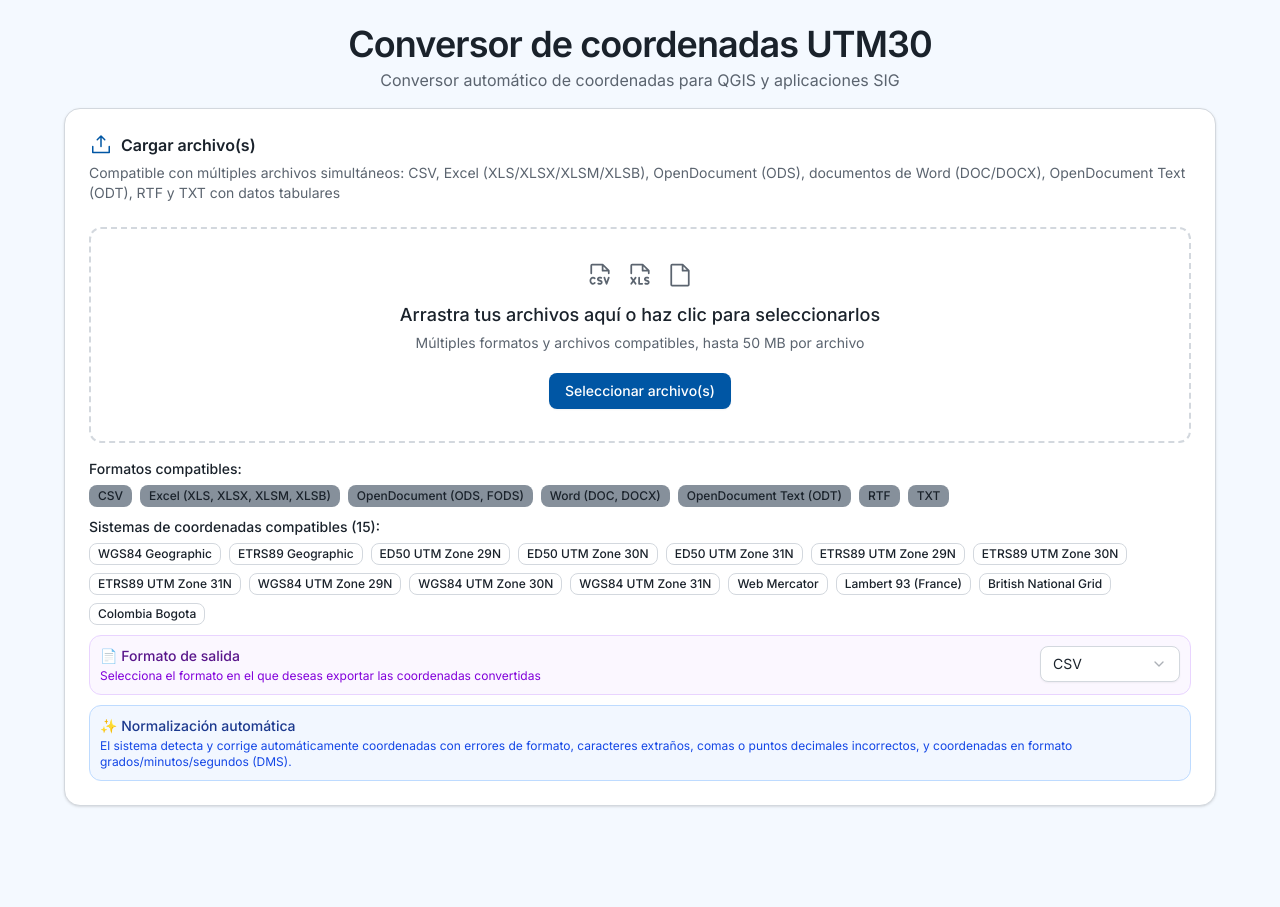
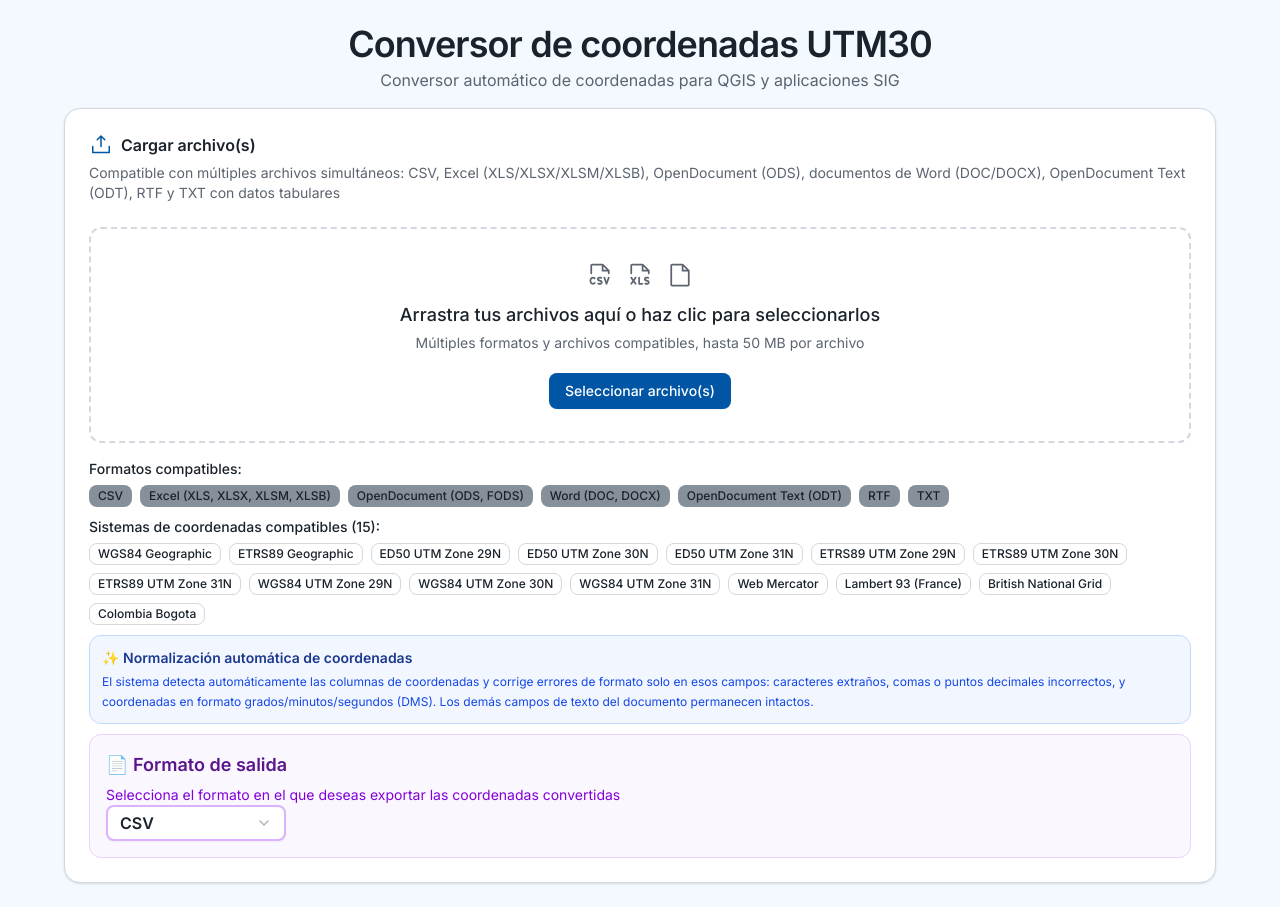
Before and after one commit to luismgarcia/norm-coord-ptel, a React (Vite) app: page / in a window 1280 px wide. Before the commit the page ends 830 px from the top, so only its background shows below. Built offline with nearby package versions, Linux system fonts and the light colour scheme; what proj4 would draw is missing.

Commit message:
Generated by Spark: Fix all reported errors.

```diff
--- a/src/App.tsx
+++ b/src/App.tsx
@@ -359,34 +359,32 @@ function App() {
                     ))}
                   </div>
                 </div>
-                <div className="bg-purple-50/80 border border-purple-200 rounded-lg p-2.5">
-                  <div className="flex items-start justify-between gap-3">
+                <div className="bg-blue-50/80 border border-blue-200 rounded-lg p-3">
+                  <p className="text-sm text-blue-900 font-semibold mb-1">✨ Normalización automática de coordenadas</p>
+                  <p className="text-xs text-blue-700 leading-relaxed">
+                    El sistema detecta automáticamente las columnas de coordenadas y corrige errores de formato
+                    solo en esos campos: caracteres extraños, comas o puntos decimales incorrectos, y coordenadas
+                    en formato grados/minutos/segundos (DMS). Los demás campos de texto del documento permanecen intactos.
+                  </p>
+                </div>
+                <div className="bg-purple-50/80 border border-purple-200 rounded-lg p-4">
                     <div className="flex-1">
-                      <p className="text-sm text-purple-900 font-medium mb-0.5">📄 Formato de salida</p>
-                      <p className="text-xs text-purple-700">
+                      <p className="text-lg text-purple-900 font-bold mb-1.5">📄 Formato de salida</p>
+                      <p className="text-sm text-purple-700">
                         Selecciona el formato en el que deseas exportar las coordenadas convertidas
                       </p>
                     </div>
                     <Select value={outputFormat} onValueChange={(value: 'csv' | 'xlsx' | 'geojson' | 'kml') => setOutputFormat(value)}>
-                      <SelectTrigger className="w-[140px] bg-white">
+                      <SelectTrigger className="w-[180px] h-12 bg-white text-base font-semibold border-2 border-purple-300">
                         <SelectValue />
                       </SelectTrigger>
                       <SelectContent>
-                        <SelectItem value="csv">CSV</SelectItem>
-                        <SelectItem value="xlsx">Excel (XLSX)</SelectItem>
-                        <SelectItem value="geojson">GeoJSON</SelectItem>
-                        <SelectItem value="kml">KML</SelectItem>
+                        <SelectItem value="csv" className="text-base">CSV</SelectItem>
+                        <SelectItem value="xlsx" className="text-base">Excel (XLSX)</SelectItem>
+                        <SelectItem value="geojson" className="text-base">GeoJSON</SelectItem>
+                        <SelectItem value="kml" className="text-base">KML</SelectItem>
                       </SelectContent>
                     </Select>
-                  </div>
-                </div>
-                <div className="bg-blue-50/80 border border-blue-200 rounded-lg p-2.5">
-                  <p className="text-sm text-blue-900 font-medium mb-0.5">✨ Normalización automática</p>
-                  <p className="text-xs text-blue-700">
-                    El sistema detecta y corrige automáticamente coordenadas con errores de formato,
-                    caracteres extraños, comas o puntos decimales incorrectos, y coordenadas en formato
-                    grados/minutos/segundos (DMS).
-                  </p>
                 </div>
               </div>
             </CardContent>
```
